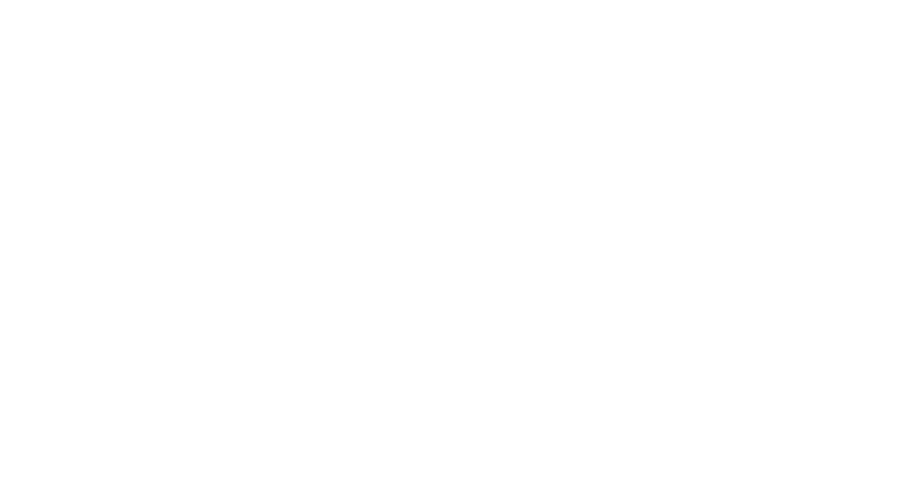
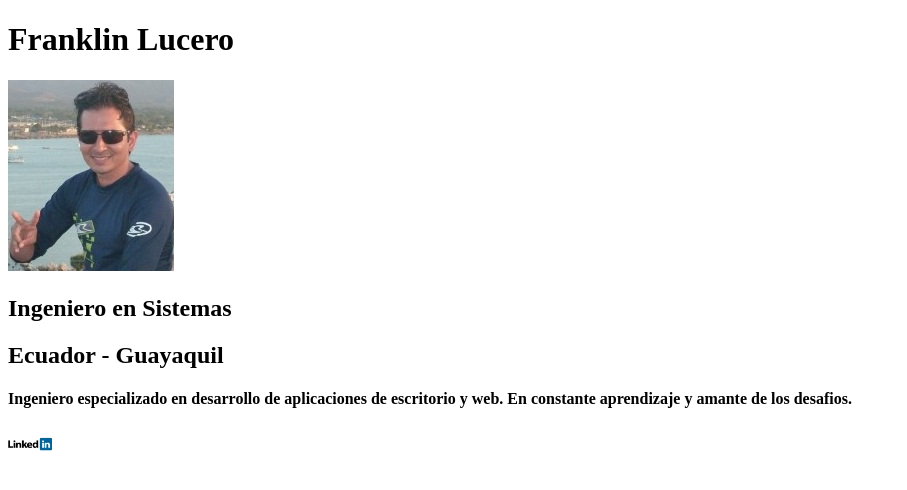
Before and after one commit to Alercard/personal, a plain HTML site: page index.html in a window 1280 px wide. Shown: the whole page, without its empty margins (0-907 px from the left). Drawn offline with Linux system fonts and the light colour scheme.

Commit message:
Agregando estructura HTML

```diff
--- a/index.html
+++ b/index.html
@@ -4,6 +4,11 @@
 	<title>Franklin Lucero</title>
 </head>
 <body>
-
+	<h1>Franklin Lucero</h1>
+	<img src="imagenes/personal.jpg">
+	<h2>Ingeniero en Sistemas</h2>
+	<h2>Ecuador - Guayaquil</h2>
+	<h4>Ingeniero especializado en desarrollo de aplicaciones de escritorio y web. En constante aprendizaje y amante de los desafios.</h4>
+	<a href="https://www.linkedin.com/in/franklin-lucero-4a4711a2/" target="_blank"><img src="imagenes/linkedin-logo.jpg" height="25px"></img></a>
 </body>
 </html>
```
Also changed, not shown: imagenes/linkedin-logo.jpg (added), imagenes/personal.jpg (added).
